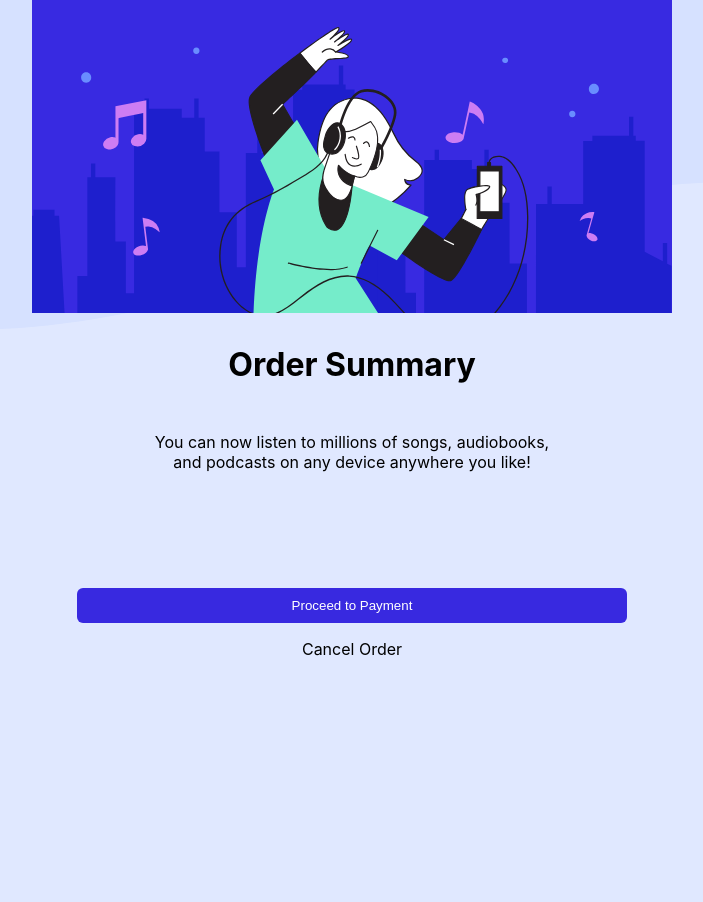
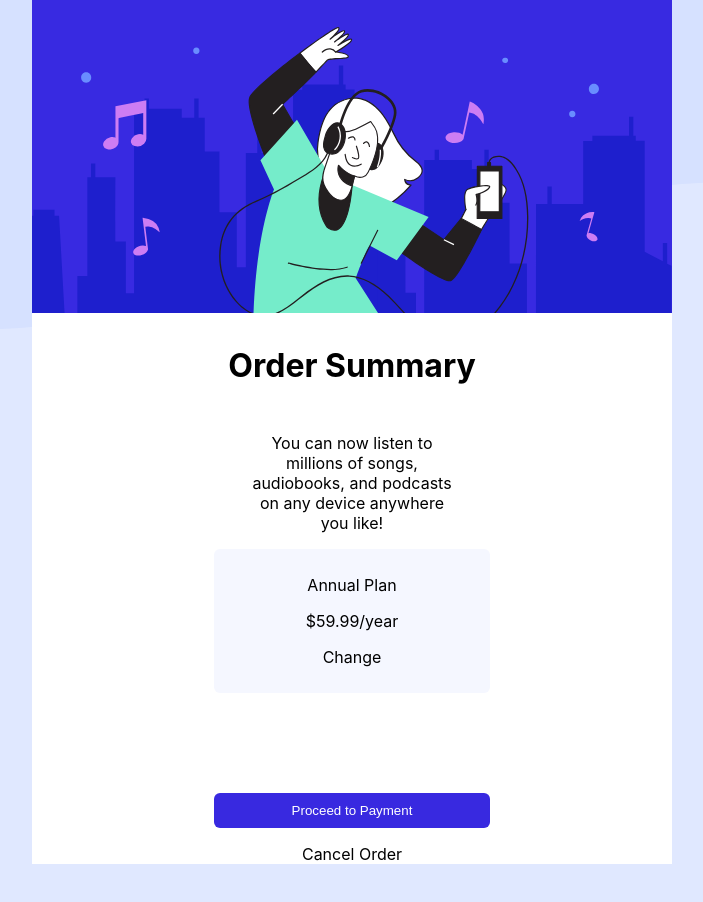
Before and after one commit to krogowsk531/order-summary, a React (Create React App) app: page / in a window 1280 px wide. Shown: the top 902 px of the page, without its empty margins (288-991 px from the left). Built offline with nearby package versions, Linux system fonts and the light colour scheme.

Commit message:
Rectangle appears complete

```diff
--- a/src/Components/App/App.css
+++ b/src/Components/App/App.css
@@ -62,3 +62,24 @@ svg {
 .cancel-order {
   font-weight: 700px;
 }
+
+.grey-box {
+  background-color: hsl(225, 100%, 98%);
+  display: block;
+  margin-left: auto;
+  margin-right: auto;
+  width: 43%;
+  padding-top: 10px;
+  padding-bottom: 10px;
+  border-radius: 6px;
+  outline: none;
+  border: none;
+}
+
+.bottom-third {
+  background-color: #FFFFFF;
+  margin-left: auto;
+  margin-right: auto;
+  width: 50%;
+  padding-top: 1px;
+}
--- a/src/Components/OrderBox/OrderBox.js
+++ b/src/Components/OrderBox/OrderBox.js
@@ -6,10 +6,17 @@ class OrderBox extends Component {
     return (
       <div className='rectangle'>
         <img src={humanImage} className='human-image' alt='human hero' />
+        <div className='bottom-third'>
         <p className='order-summary-text'>Order Summary</p>
         <p className='about-app'>You can now listen to millions of songs, audiobooks, and podcasts on any device anywhere you like!</p>
+          <div className='grey-box'>
+            <p>Annual Plan</p>
+            <p>$59.99/year</p>
+            <p>Change</p>
+          </div>
         <button className='payment-button'>Proceed to Payment</button>
         <p className='cancel-order'>Cancel Order</p>
+      </div>
       </div>
     )
   }
```
